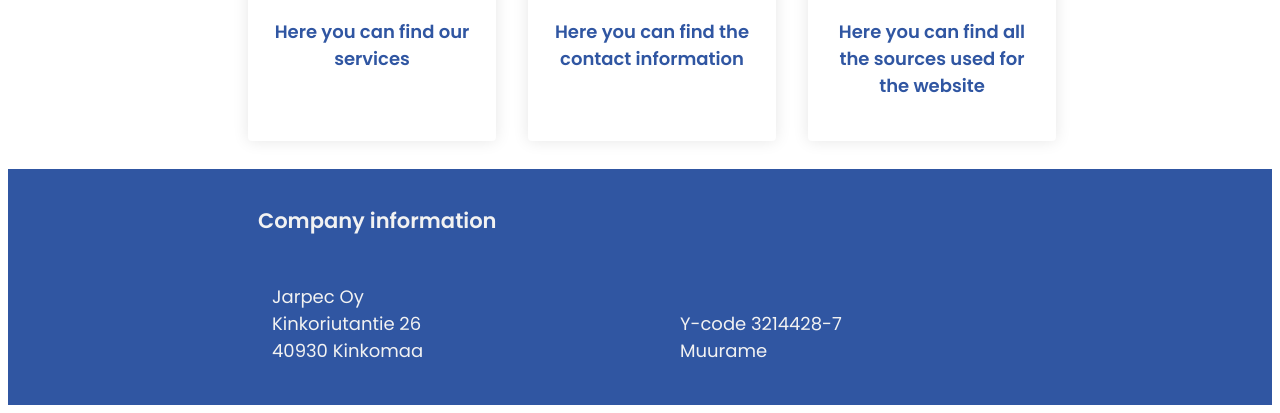
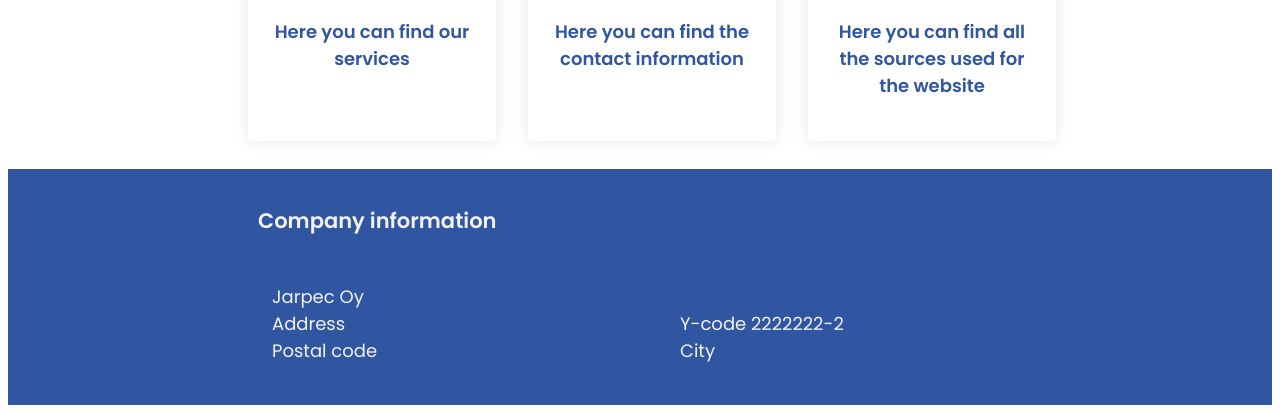
Before and after one commit to demojarpec/demojarpec.github.io, a plain HTML site: page index.html in a window 1280 px wide. Shown: the part 868-1281 px from the top of the page. Drawn offline with Linux system fonts and the light colour scheme.

Commit message:
Update index.html

```diff
--- a/index.html
+++ b/index.html
@@ -78,13 +78,13 @@
 
     <div class="footer-item">
 
-        <p>Jarpec Oy <br/>Kinkoriutantie 26 <br/>40930 Kinkomaa </p>
+        <p>Jarpec Oy <br/>Address <br/>Postal code </p>
 
     </div>
 
     <div class="footer-item">
 
-        <p> <br/>Y-code 3214428-7 <br/>Muurame </p>
+        <p> <br/>Y-code 2222222-2 <br/>City </p>
 
     </div>
 
```
